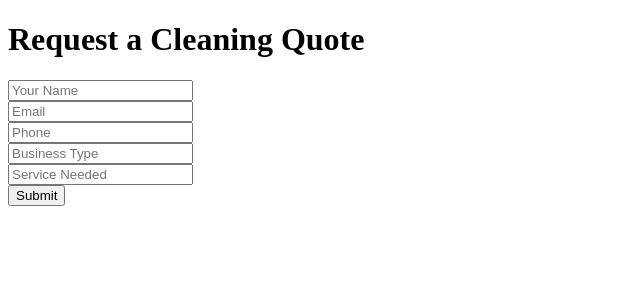
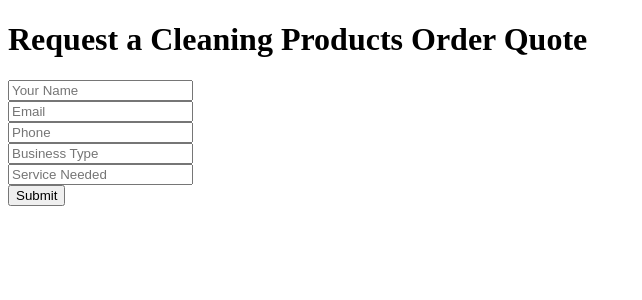
Before and after one commit to tasutton2008/leadgen-clean, a FastAPI app: page /lead_form in a window 1280 px wide. Shown: the part 53-353 px from the top of the page, without its empty margins (0-642 px from the left). Run offline with FastAPI, Linux system fonts and the light colour scheme.

Commit message:
Apply lead form layout classes

```diff
--- a/leadgen/templates/option_b.html
+++ b/leadgen/templates/option_b.html
@@ -6,7 +6,7 @@
 </head>
 <body>
     {% include "navbar.html" %}
-    <h1>Request a Cleaning Quote</h1>
+    <h1>Request a Cleaning Products Order Quote</h1>
 
     <form action="/submit-lead" method="post">
         <input name="name" placeholder="Your Name" required><br>
```
